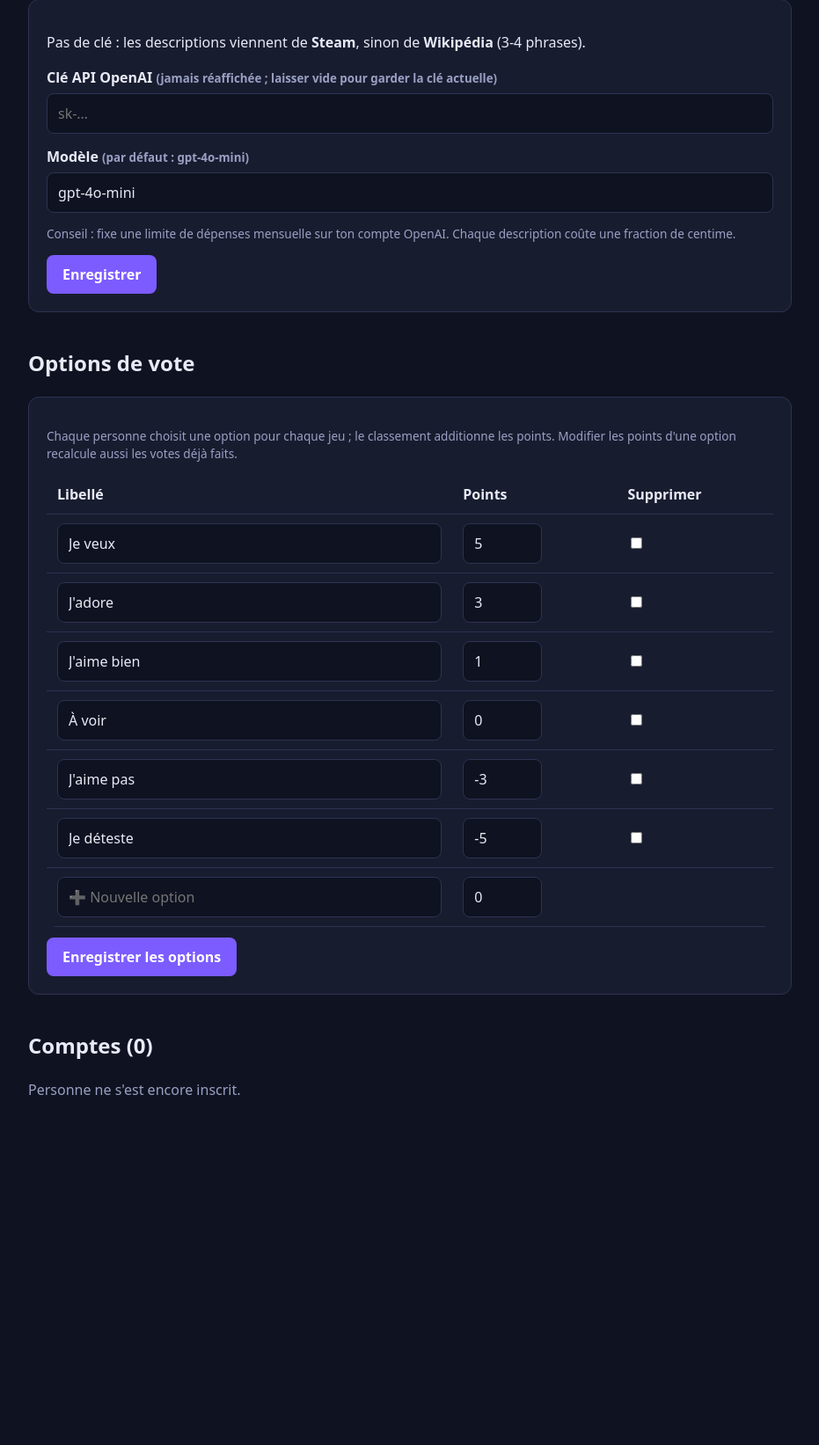
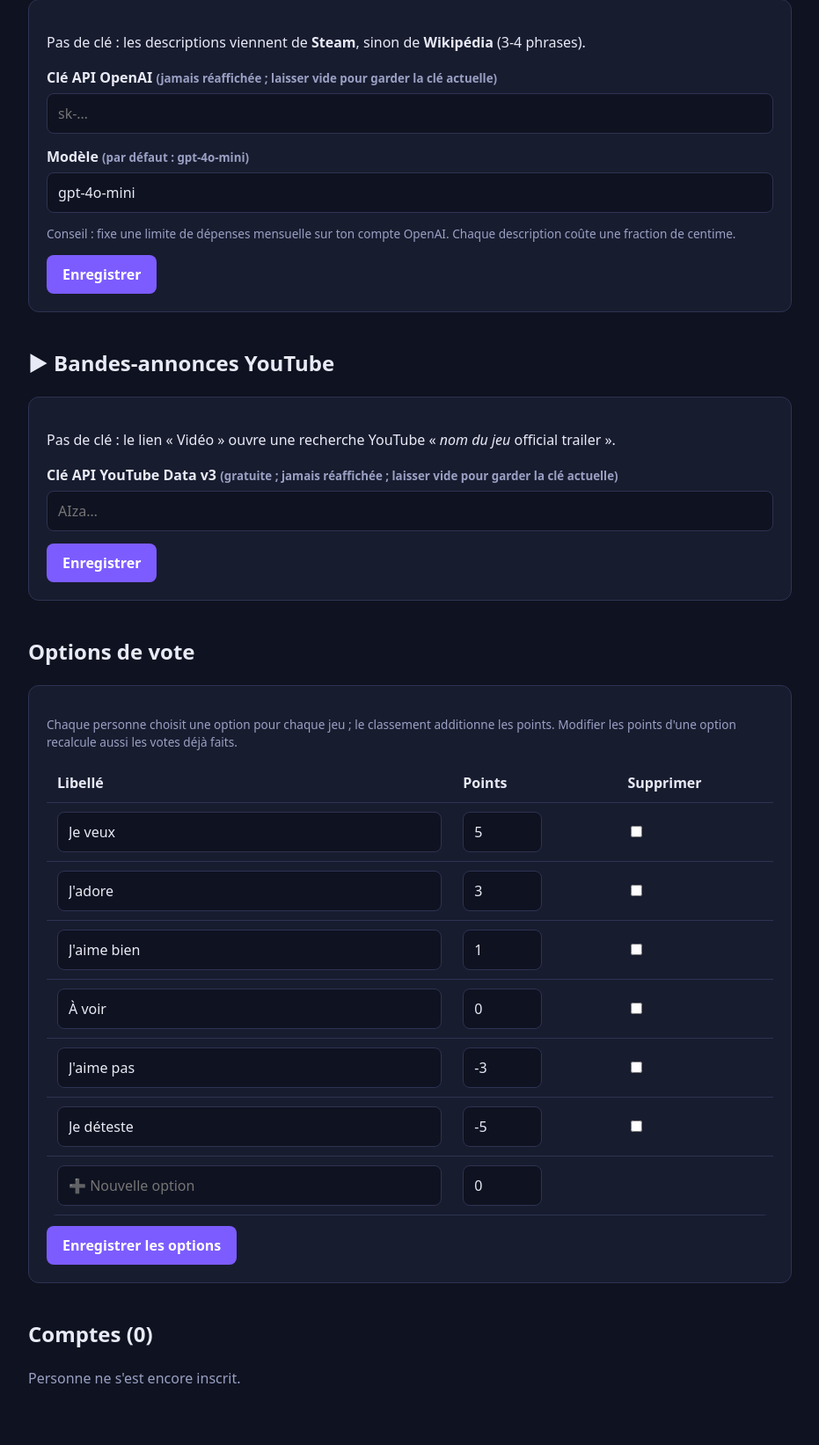
Before and after one commit to boulezor/module-lan, a PHP site: page /lan/resultats.php in a window 1280 px wide. Shown: the part 693-2336 px from the top of the page at 88% size, without its empty margins (174-1105 px from the left). Before the commit the page ends 1938 px from the top, so only its background shows below. Run offline with PHP 8.4, Linux system fonts and the light colour scheme; the visitor is signed in with stand-in values (Sample User, id 1); some libraries are stand-ins or nearby versions.

Commit message:
Lien vidéo : bande-annonce officielle via l'API YouTube (clé dans l'admin)
- Recherche « nom du jeu official trailer » avec l'API YouTube Data v3,
  en privilégiant une vidéo intitulée trailer / bande-annonce ;
  sinon lien de recherche YouTube comme avant
- Admin : clé YouTube (masquée, stockée hors du web), bouton « Tester »,
  dernière erreur affichée
- Régénération : remplace les liens de recherche par la bande-annonce,
  garde les liens saisis à la main ; met à jour la vidéo même sans
  nouvelle description

Co-Authored-By: Claude Opus 5.5 <noreply@anthropic.com>
Claude-Session: https://claude.ai/code/session_01P6UQwksz2yKbNVLKJLTGwE

```diff
--- a/lan/config.local.sample.php
+++ b/lan/config.local.sample.php
@@ -8,5 +8,6 @@ return [
     // Clé OpenAI : se règle aussi depuis la page Résultats (celle-ci est alors prioritaire)
     // 'openai_api_key' => 'sk-...',
     // 'openai_model' => 'gpt-4o-mini',
+    // Clé YouTube Data API v3 (bandes-annonces) : se règle aussi depuis la page Résultats
     // 'youtube_api_key' => 'AIza...',
 ];
--- a/lan/config.php
+++ b/lan/config.php
@@ -44,9 +44,10 @@ return [
     'openai_timeout' => 30,
     'openai_base_url' => 'https://api.openai.com/v1',
 
-    // Optionnel : clé YouTube Data API v3 pour obtenir un lien direct vers une vidéo.
-    // Sans clé, on donne un lien vers une recherche YouTube.
+    // Optionnel : clé YouTube Data API v3 (gratuite) pour un lien direct vers la bande-annonce officielle.
+    // Sans clé, on donne un lien vers une recherche YouTube. Se règle aussi depuis la page Résultats.
     'youtube_api_key' => '',
+    'youtube_base_url' => 'https://www.googleapis.com/youtube/v3',
 
     // Délai max (secondes) de chaque appel vers Steam / Wikipédia / OpenAI / YouTube.
     'http_timeout' => 6,
--- a/lan/inc/helpers.php
+++ b/lan/inc/helpers.php
@@ -84,7 +84,13 @@ function clean_url(string $url): string
 
 function youtube_search_url(string $title): string
 {
-    return 'https://www.youtube.com/results?search_query=' . urlencode($title . ' gameplay trailer');
+    return 'https://www.youtube.com/results?search_query=' . urlencode($title . ' official trailer');
+}
+
+/** Lien de recherche YouTube (et non une vidéo précise) ? */
+function is_youtube_search_url(string $url): bool
+{
+    return str_contains($url, 'youtube.com/results?');
 }
 
 function redirect(string $url): never
--- a/lan/inc/lookup.php
+++ b/lan/inc/lookup.php
@@ -316,18 +316,54 @@ function openai_describe(string $title, string $context, string $tags): ?array
     ];
 }
 
+/** Clé YouTube Data API : fichier de config en priorité, sinon celle enregistrée dans l'admin. */
+function youtube_key(): string
+{
+    return (string) (config('youtube_api_key') ?: setting('youtube_api_key'));
+}
+
+/**
+ * Bande-annonce officielle sur YouTube (API YouTube Data v3, gratuite avec une clé Google).
+ *
+ * @return array{url: ?string, title: string, error: string}
+ */
+function youtube_find_trailer(string $title): array
+{
+    $response = http_request(rtrim((string) config('youtube_base_url'), '/') . '/search?' . http_build_query([
+        'part' => 'snippet', 'type' => 'video', 'maxResults' => 5, 'relevanceLanguage' => 'fr',
+        'q' => $title . ' official trailer', 'key' => youtube_key(),
+    ]));
+    $items = $response['data']['items'] ?? [];
+    if (!$items) {
+        if ($response['error'] !== '') {
+            set_setting('youtube_last_error', date('d/m H:i') . ' — ' . $response['error']);
+        }
+        return ['url' => null, 'title' => '', 'error' => $response['error'] ?: 'Aucune vidéo trouvée.'];
+    }
+    // De préférence une vidéo dont le titre parle de « trailer » / « bande-annonce »
+    $best = $items[0];
+    foreach ($items as $item) {
+        if (preg_match('/trailer|bande[- ]annonce/i', (string) ($item['snippet']['title'] ?? ''))) {
+            $best = $item;
+            break;
+        }
+    }
+    $videoId = (string) ($best['id']['videoId'] ?? '');
+    if (!preg_match('/^[A-Za-z0-9_-]{11}$/', $videoId)) {
+        return ['url' => null, 'title' => '', 'error' => 'Réponse YouTube inattendue.'];
+    }
+    return [
+        'url' => 'https://www.youtube.com/watch?v=' . $videoId,
+        'title' => html_entity_decode((string) ($best['snippet']['title'] ?? ''), ENT_QUOTES, 'UTF-8'),
+        'error' => '',
+    ];
+}
+
+/** Lien vidéo : la bande-annonce trouvée sur YouTube, sinon un lien de recherche YouTube. */
 function youtube_lookup(string $title): string
 {
-    $key = (string) config('youtube_api_key');
-    if ($key !== '') {
-        $search = http_json('https://www.googleapis.com/youtube/v3/search?' . http_build_query([
-            'part' => 'snippet', 'type' => 'video', 'maxResults' => 1,
-            'q' => $title . ' gameplay trailer', 'key' => $key,
-        ]));
-        $videoId = $search['items'][0]['id']['videoId'] ?? null;
-        if (is_string($videoId) && $videoId !== '') {
-            return 'https://www.youtube.com/watch?v=' . rawurlencode($videoId);
-        }
+    if (youtube_key() !== '' && ($url = youtube_find_trailer($title)['url'])) {
+        return $url;
     }
     return youtube_search_url($title);
 }
--- a/lan/resultats.php
+++ b/lan/resultats.php
@@ -119,6 +119,29 @@ if ($_SERVER['REQUEST_METHOD'] === 'POST') {
                 set_setting('openai_model', $model !== '' && $model !== (string) config('openai_model') ? $model : null);
                 if (empty($_POST['remove_key']) && trim(post_string('openai_api_key')) === '') {
                     flash('success', 'Réglages enregistrés.');
+                }
+                break;
+            case 'save_youtube':
+                if (!empty($_POST['remove_key'])) {
+                    set_setting('youtube_api_key', null);
+                    flash('success', 'Clé YouTube supprimée.');
+                } elseif (($key = trim(post_string('youtube_api_key'))) !== '') {
+                    set_setting('youtube_api_key', $key);
+                    set_setting('youtube_last_error', null);
+                    flash('success', 'Clé YouTube enregistrée. Utilise « Tester » pour vérifier qu\'elle fonctionne.');
+                }
+                break;
+            case 'test_youtube':
+                if (youtube_key() === '') {
+                    flash('error', 'Aucune clé YouTube enregistrée.');
+                    break;
+                }
+                $test = youtube_find_trailer('Rocket League');
+                if ($test['url']) {
+                    set_setting('youtube_last_error', null);
+                    flash('success', "YouTube répond : « {$test['title']} » ({$test['url']}). Les bandes-annonces sont actives.");
+                } else {
+                    flash('error', 'YouTube ne répond pas : ' . $test['error']);
                 }
                 break;
             case 'test_ai':
@@ -486,6 +509,41 @@ $lastError = setting('openai_last_error');
     <p><?= admin_button('test_ai', '🔌 Tester la connexion à OpenAI', 'btn-secondary', null, null, $lanId) ?></p>
 <?php endif; ?>
 
+<h2>▶ Bandes-annonces YouTube</h2>
+<?php
+$ytConfigKey = (string) config('youtube_api_key') !== '';
+$ytKey = youtube_key();
+$ytError = setting('youtube_last_error');
+?>
+<form method="post" class="card">
+    <?= csrf_field() ?>
+    <input type="hidden" name="action" value="save_youtube">
+    <input type="hidden" name="lan" value="<?= $lanId ?>">
+    <?php if ($ytKey === ''): ?>
+        <p>Pas de clé : le lien « Vidéo » ouvre une recherche YouTube « <em>nom du jeu</em> official trailer ».</p>
+    <?php else: ?>
+        <p>✔ Clé active <code>…<?= e(substr($ytKey, -4)) ?></code><?= $ytConfigKey ? ' (définie dans le fichier de configuration)' : '' ?> :
+            le lien « Vidéo » mène directement à la bande-annonce officielle (sinon, recherche YouTube).</p>
+    <?php endif; ?>
+    <?php if ($ytError !== ''): ?>
+        <div class="alert alert-warn">Dernière erreur YouTube : <?= e($ytError) ?></div>
+    <?php endif; ?>
+    <?php if (!$ytConfigKey): ?>
+        <label>Clé API YouTube Data v3 <small class="muted">(gratuite ; jamais réaffichée ; laisser vide pour garder la clé actuelle)</small>
+            <input type="password" name="youtube_api_key" autocomplete="off" placeholder="AIza…">
+        </label>
+        <div class="form-actions">
+            <button type="submit">Enregistrer</button>
+            <?php if ($ytKey !== ''): ?>
+                <label class="inline-check"><input type="checkbox" name="remove_key" value="1"> Supprimer la clé</label>
+            <?php endif; ?>
+        </div>
+    <?php endif; ?>
+</form>
+<?php if ($ytKey !== ''): ?>
+    <p><?= admin_button('test_youtube', '🔌 Tester la recherche YouTube', 'btn-secondary', null, null, $lanId) ?></p>
+<?php endif; ?>
+
 <?php if ($lan && $ranking): ?>
     <div class="card regen" id="regen"
          data-ids="<?= e(json_encode(array_map(fn($g) => (int) $g['id'], $ranking))) ?>"
@@ -495,7 +553,8 @@ $lastError = setting('openai_last_error');
         <p class="muted small">
             Refait la recherche pour chaque jeu<?= $activeKey !== '' ? ' avec l\'IA' : ' (Steam / Wikipédia : pas de clé IA)' ?> :
             description, points forts et points faibles sont remplacés. Le commentaire perso n'est jamais modifié ;
-            le nombre de joueurs, l'image et les liens ne sont complétés que s'ils sont vides.
+            le nombre de joueurs, l'image et les liens ne sont complétés que s'ils sont vides
+            (un lien de recherche YouTube est remplacé par la bande-annonce si une clé YouTube est active).
             La fiche dans la liste perso du propriétaire est mise à jour aussi.
         </p>
         <button type="button" class="btn-secondary" data-confirm-text="Régénérer les fiches des <?= count($ranking) ?> jeux du pot commun ?">Régénérer les <?= count($ranking) ?> fiches</button>
```
Also changed, not shown: lan/api/regenerate.php (+7 -4 lines), lan/README.md.
